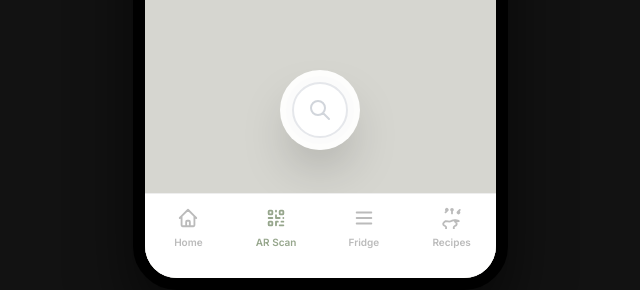
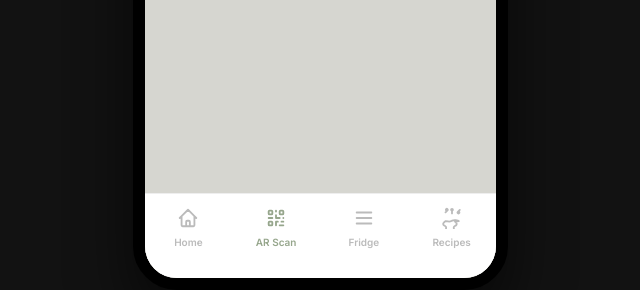
Before and after one commit to ongzhengbo/arvrfridge, a plain HTML site: page index.html in a window 1280 px wide. Both pictures are taken after a click on the button "Open Fridge". Shown: the part 516-806 px from the top of the page, without its empty margins (320-960 px from the left). Drawn offline with nearby package versions, Linux system fonts and the light colour scheme.

Commit message:
Update index.html

```diff
--- a/index.html
+++ b/index.html
@@ -205,7 +205,7 @@
         }
         .modal-overlay.active .edit-panel { transform: translateY(0); }
 
-        /* Toast - High Offset */
+        /* Toast - High offset to ensure it is fully hidden */
         #toast {
             position: absolute;
             top: 60px;
@@ -347,14 +347,6 @@
                 </div>
                 <div class="add-icon">+</div>
             </div>
-
-            <div class="absolute bottom-32 left-0 w-full flex justify-center items-center z-20">
-                <button id="main-scan-btn" onclick="triggerARScan()" class="w-20 h-20 bg-white/90 backdrop-blur-sm rounded-full border-[6px] border-white/30 flex items-center justify-center shadow-2xl active:scale-90 transition-transform">
-                    <div class="w-14 h-14 bg-white rounded-full border-2 border-gray-200 flex items-center justify-center">
-                        <svg width="24" height="24" class="text-gray-300" fill="none" stroke="currentColor" viewBox="0 0 24 24"><path stroke-linecap="round" stroke-linejoin="round" stroke-width="2" d="M21 21l-6-6m2-5a7 7 0 11-14 0 7 7 0 0114 0z"></path></svg>
-                    </div>
-                </button>
-            </div>
         </div>
 
         <!-- 3. INVENTORY LIST VIEW -->
@@ -428,6 +420,8 @@
 
             if (screenId === 'inventory') renderInventory();
             if (screenId === 'recipes') renderRecipes();
+            if (screenId === 'ar') triggerARScan(); // Auto-scan on entry
+
             updateHomeCounts();
             updateARStates();
         }
@@ -453,10 +447,9 @@
 
         function triggerARScan() {
             const arScreen = document.getElementById('screen-ar');
-            const btn = document.getElementById('main-scan-btn');
             arScreen.classList.add('scanning');
-            btn.style.borderColor = 'var(--accent-sage)';
 
+            // Instantly hide and reset all bubbles for the fresh scan
             document.querySelectorAll('.ar-bubble').forEach(b => {
                 b.classList.remove('visible');
                 b.classList.remove('scanned');
@@ -467,23 +460,22 @@
 
             setTimeout(() => {
                 arScreen.classList.remove('scanning');
-                btn.style.borderColor = 'white';
 
                 updateARStates();
 
                 document.querySelectorAll('.ar-bubble').forEach((b, i) => {
                     setTimeout(() => {
                         b.classList.add('visible');
-                        // Simulation: revealed data after identification
+                        // Reveal metadata after a short AI "thinking" delay
                         setTimeout(() => {
                             b.classList.add('scanned');
                             if (b.id === 'bubble-milk') b.classList.add('urgent');
                             if (b.id === 'bubble-eggs') b.classList.add('soon');
                             if (b.id === 'bubble-apples') b.classList.add('safe');
-                        }, 600);
+                        }, 700);
                     }, i * 200);
                 });
-            }, 1000);
+            }, 1200);
         }
 
         function updateARStates() {
```
